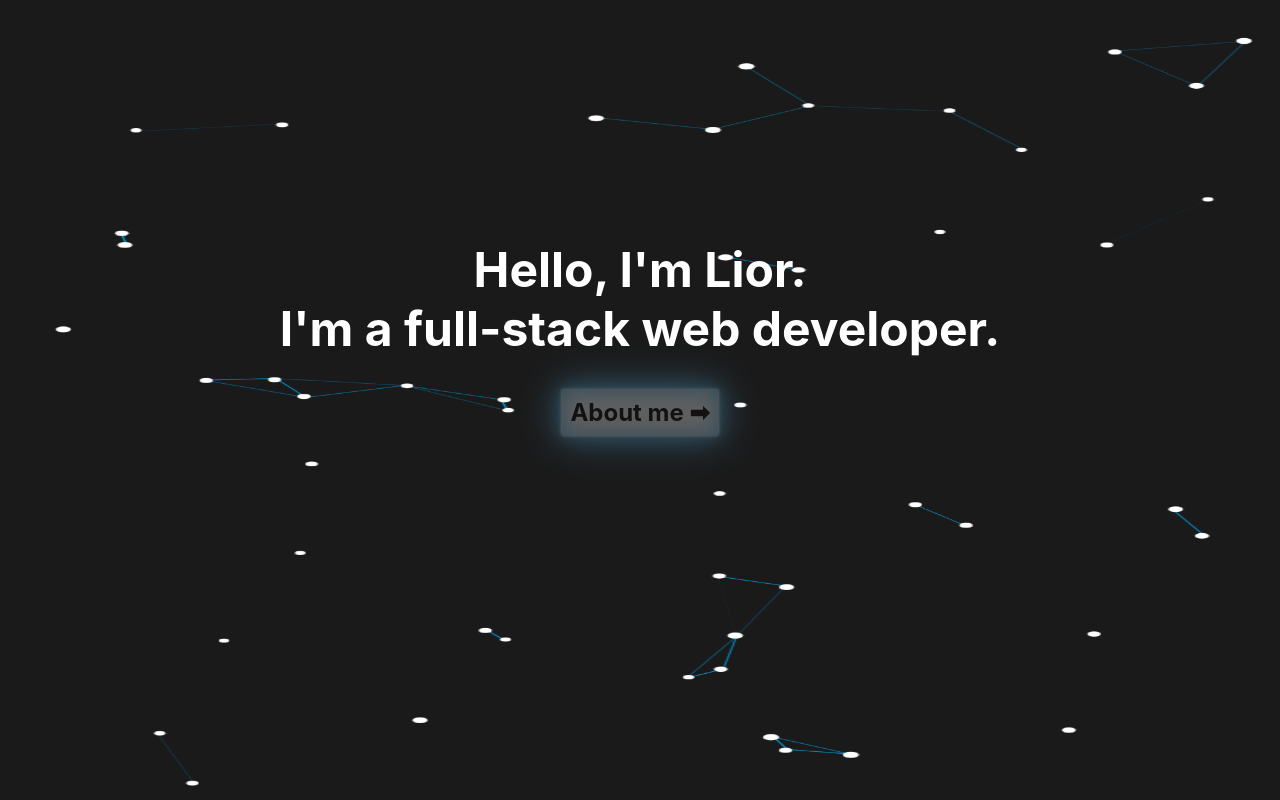
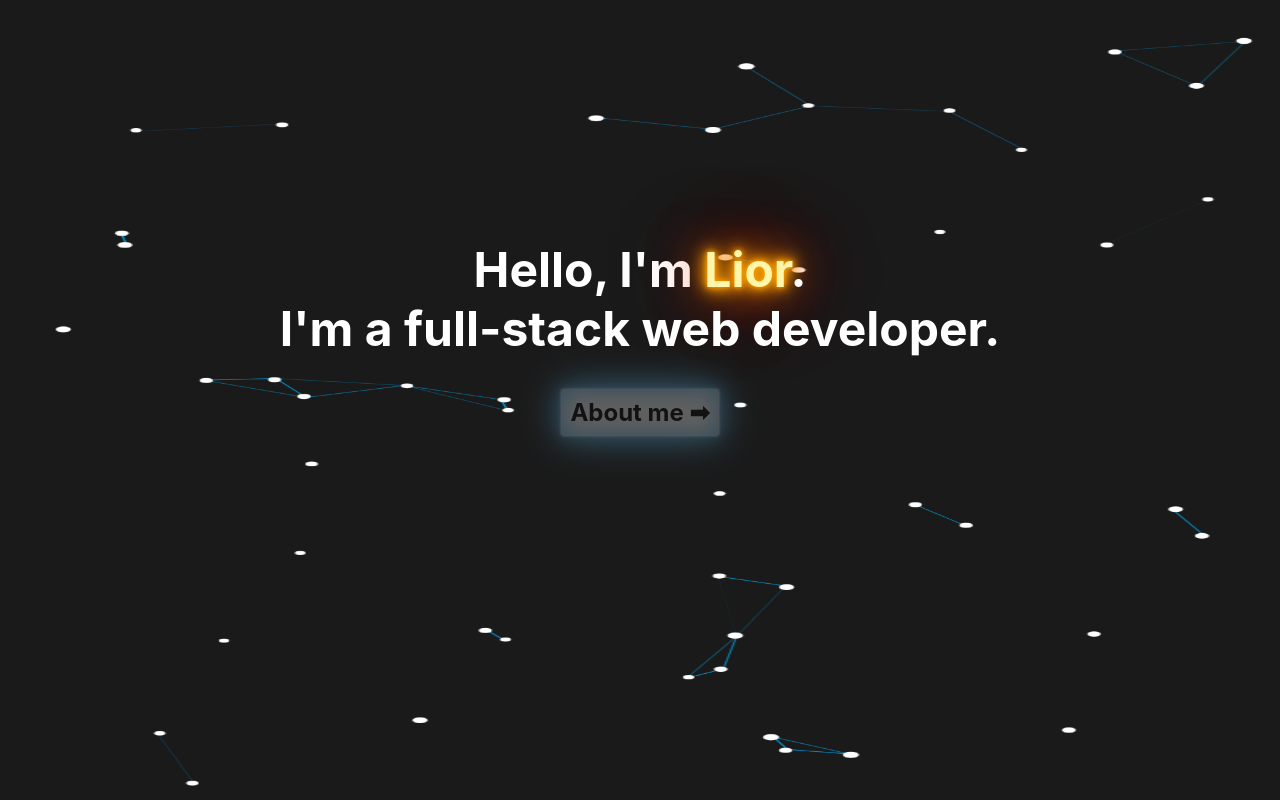
Before and after one commit to mitrlior/portfolio, a React (Create React App) app: page / in a window 1280 px wide. Shown: the top 800 px of the page. Built offline with nearby package versions, Linux system fonts and the light colour scheme.

Commit message:
Updated home design.

```diff
--- a/src/components/Home/Home.css
+++ b/src/components/Home/Home.css
@@ -1,4 +1,4 @@
-.about-me {
+.home {
   background: transparent;
   height: 100vh;
   width: 100vw;
@@ -9,14 +9,20 @@
   text-align: center;
 }
 
-.about-me__title {
+.home__title {
   margin: 0;
   color: white;
   font-size: 3rem;
   font-weight: bold;
 }
 
-.about-me__button {
+.home__title > span {
+  color: #fff6a9;
+  animation: blink 5s infinite;
+  text-shadow: 0 0 5px #ffa500, 0 0 15px #ffa500, 0 0 20px #ffa500, 0 0 40px #ffa500, 0 0 60px #ff0000, 0 0 10px #ff8d00, 0 0 98px #ff0000;
+}
+
+.home__button {
   background-color: white;
   opacity: 0.3;
   padding: 0.5rem;
@@ -30,17 +36,41 @@
     0 0 0.8rem #60bbf0, 0 0 2.8rem #60bbf0, inset 0 0 1.3rem #60bbf0;
 }
 
-.about-me__button:hover {
+.home__button:hover {
   opacity: 0.8;
   cursor: pointer;
 }
 
-.about-me__arrow {
+.home__arrow {
   display: inline-block;
   transition: transform 1s ease;
 }
 
-.about-me__button:hover .about-me__arrow {
+.home__button:hover .home__arrow {
   color: rgba(25, 110, 207, 0.8);
   transform: rotate(90deg);
 }
+
+@keyframes blink {
+  20%,
+  24%,
+  55% {
+    color: #111;
+    text-shadow: none;
+  }
+
+  0%,
+  19%,
+  21%,
+  23%,
+  25%,
+  54%,
+  56%,
+  100% {
+/*     color: #fccaff;
+    text-shadow: 0 0 5px #f562ff, 0 0 15px #f562ff, 0 0 25px #f562ff,
+      0 0 20px #f562ff, 0 0 30px #890092, 0 0 80px #890092, 0 0 80px #890092; */
+  text-shadow: 0 0 5px #ffa500, 0 0 15px #ffa500, 0 0 20px #ffa500, 0 0 40px #ffa500, 0 0 60px #ff0000, 0 0 10px #ff8d00, 0 0 98px #ff0000;
+    color: #fff6a9;
+  }
+}
--- a/src/components/Home/Home.js
+++ b/src/components/Home/Home.js
@@ -6,13 +6,13 @@ const Welcome = () => {
   return (
     <div>
       <Canvas />
-      <div className="about-me">
-        <p className="about-me__title">
-          Hello, I'm Lior. <br /> I'm a full-stack web developer.
+      <div className="home">
+        <p className="home__title">
+          Hello, I'm <span >Lior</span>. <br /> I'm a full-stack web developer.
         </p>
-        <div className="about-me__button">
+        <div className="home__button">
           About me&nbsp;
-          <div class="about-me__arrow">&#10145;</div>
+          <div class="home__arrow">&#10145;</div>
         </div>
       </div>
     </div>
```
